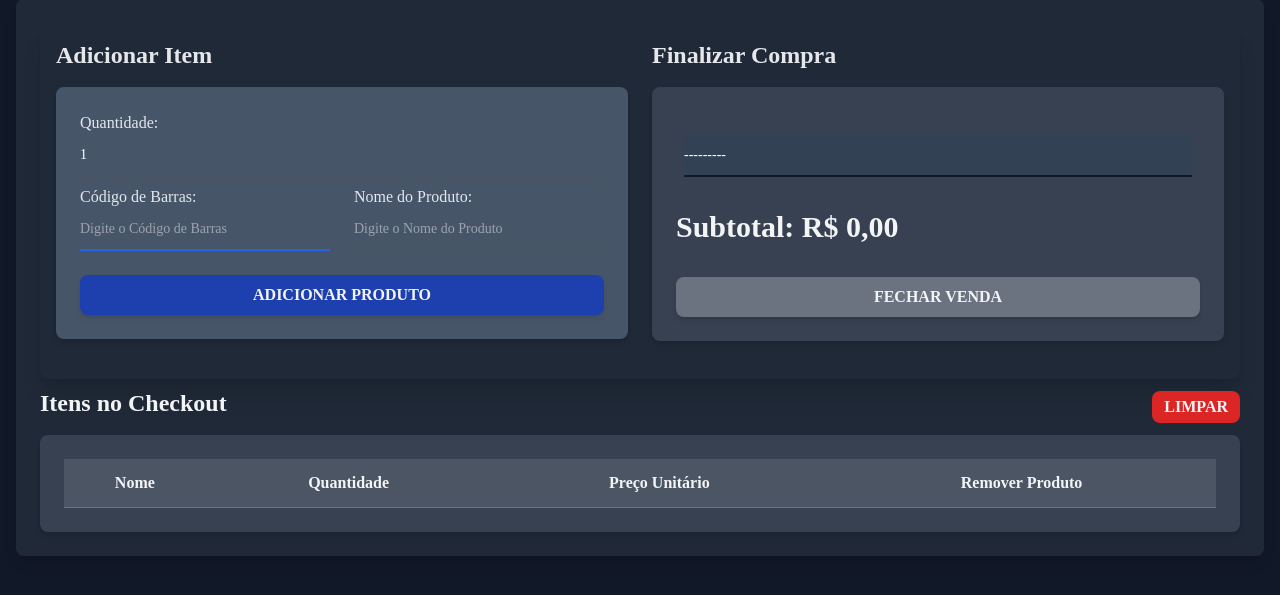
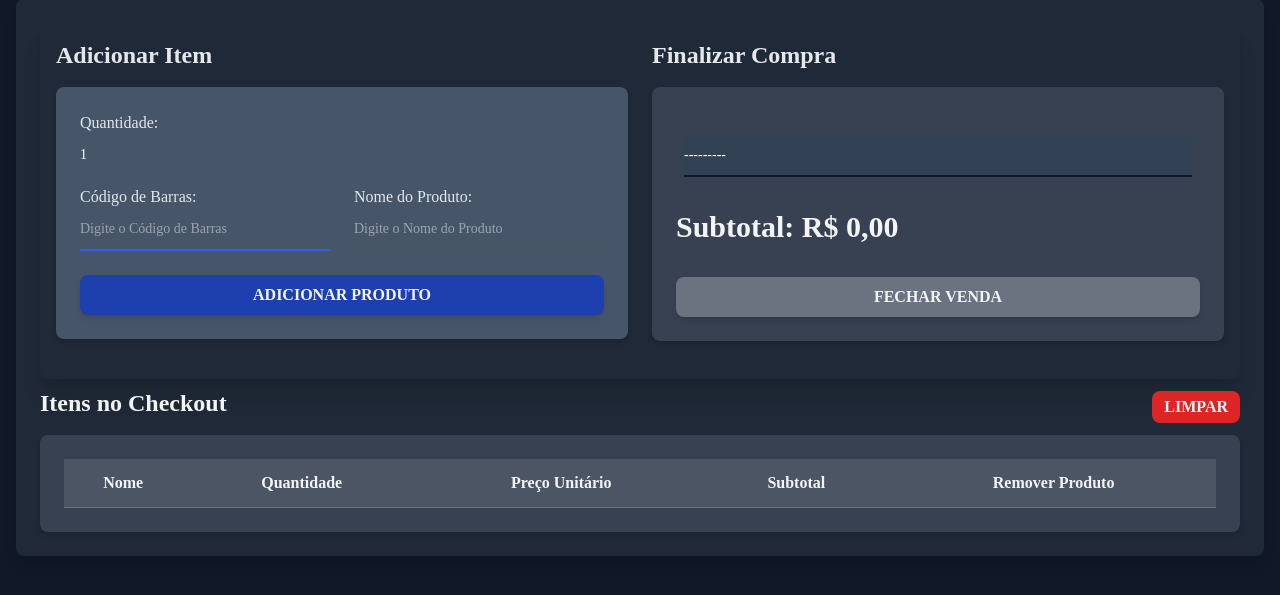
Before and after one commit to DevTroli/Sales-Software, a Django app: page /produtos/pdv/ in a window 1280 px wide. Shown: the part 137-732 px from the top of the page. Run offline with Django 5.2, Linux system fonts and the light colour scheme; the visitor is signed in with stand-in values (Sample User, id 1); lists and menus that the app fills with data are empty; some libraries are stand-ins or nearby versions; some web fonts are replaced.

Commit message:
✨ add the total value of an item at the PDV

```diff
--- a/produto/templates/pdv.html
+++ b/produto/templates/pdv.html
@@ -69,6 +69,7 @@
                         <th class="py-2 px-2 border-b border-gray-500 items-center">Nome</th>
                         <th class="py-3 px-4 border-b border-gray-500 items-center">Quantidade</th>
                         <th class="py-3 px-4 border-b border-gray-500 items-center">Preço Unitário</th>
+                        <th class="py-3 px-4 border-b border-gray-500 items-center">Subtotal</th> <!-- Nova coluna -->
                         <th class="py-3 px-4 border-b border-gray-500 items-center">Remover Produto</th>
                     </tr>
                 </thead>
@@ -78,6 +79,7 @@
                         <td class="py-3 px-4 border-b border-gray-600 items-center">{{ item.nome }}</td>
                         <td class="py-3 px-4 border-b border-gray-600 items-center">{{ item.quantidade }}</td>
                         <td class="py-3 px-4 border-b border-gray-600 items-center">R$ {{ item.preco_unitario|floatformat:2 }}</td>
+                        <td class="py-3 px-4 border-b border-gray-600 items-center">R$ {{ item.subtotal_item|floatformat:2 }}</td>
                             <td class="py-3 px-4 border-b border-gray-600 items-center">
                                 <form method="POST" action="{% url 'produto:remove_item' %}" class="inline">
                                     {% csrf_token %}
--- a/produto/views.py
+++ b/produto/views.py
@@ -479,6 +479,9 @@ def pdv(request):
                     request.session["itens"] = []
                 itens = request.session["itens"]
 
+                preco_unitario = produto.preco_venda
+                subtotal_item = preco_unitario * quantidade
+
                 itens.insert(
                     0,
                     {
@@ -486,6 +489,7 @@ def pdv(request):
                         "nome": produto.produto,
                         "quantidade": quantidade,
                         "preco_unitario": str(produto.preco_venda),
+                        "subtotal_item": str(subtotal_item),
                     },
                 )
 
```
Lines whose indentation alone changed are shown as unchanged.
